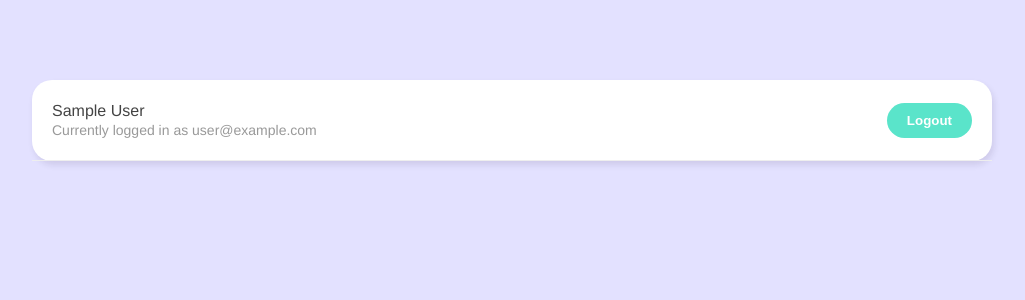
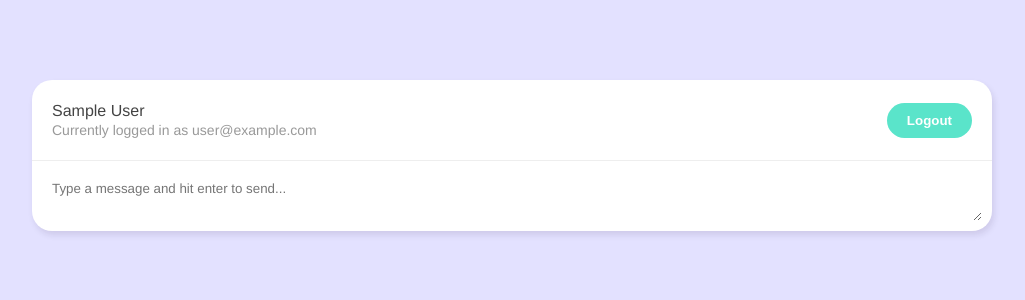
Before and after one commit to roryjarrard/live-chat, a Vue app: page /chatroom in a window 1280 px wide. Shown: the top 300 px of the page, without its empty margins (128-1153 px from the left). Built offline with nearby package versions, Linux system fonts and the light colour scheme; no server answers; sample sign-in values are in the browser's storage.

Commit message:
add chat messages to firebase

```diff
--- /dev/null
+++ b/src/components/NewChatForm.vue
@@ -0,0 +1,62 @@
+<template>
+  <form>
+    <textarea
+      placeholder="Type a message and hit enter to send..."
+      v-model="message"
+      @keypress.enter.prevent="handleSubmit"
+    ></textarea>
+    <div class="error">{{ error }}</div>
+  </form>
+</template>
+
+<script>
+import { ref } from "vue";
+import getUser from "../composables/getUser";
+import { timestamp } from "../firebase/config";
+import useCollection from "../composables/useCollection";
+
+export default {
+  setup() {
+    const { user } = getUser();
+    const {error, addDoc} = useCollection("messages");
+    const message = ref("");
+
+    const handleSubmit = async () => {
+      const chat = {
+        name: user.value.displayName,
+        message: message.value,
+        createdAt: timestamp(),
+      };
+
+      await addDoc(chat);
+      if (!error.value) {
+        message.value = "";
+      }
+    };
+
+    return {
+      message,
+      handleSubmit,
+      error
+    };
+  },
+};
+</script>
+
+<style scoped>
+form {
+    margin: 10px;
+}
+
+textarea {
+    width: 100%;
+    max-width: 100%;
+    margin-bottom: 6px;
+    padding: 10px;
+    box-sizing: border-box;
+    border: 0;
+    border-radius: 20px;
+    font-family: inherit;
+    outline: none;
+}
+</style>
--- /dev/null
+++ b/src/composables/useCollection.js
@@ -0,0 +1,21 @@
+import {ref} from 'vue'
+import {projectFirestore} from '../firebase/config'
+
+const useCollection = (collection) => {
+    const error = ref(null)
+
+    const addDoc = async (doc) => {
+        error.value = null
+
+        try {
+            await projectFirestore.collection(collection).add(doc)
+        } catch (err) {
+            console.log(err.message)
+            error.value = 'could not send the message'
+        }
+    }
+
+    return {error, addDoc}
+}
+
+export default useCollection
--- a/src/views/Chatroom.vue
+++ b/src/views/Chatroom.vue
@@ -1,6 +1,7 @@
 <template>
   <div class="container">
     <Navbar />
+    <NewChatForm />
   </div>
 </template>
 
@@ -9,10 +10,12 @@
 import { useRouter } from "vue-router";
 import Navbar from "@/components/Navbar.vue";
 import getUser from "@/composables/getUser";
+import NewChatForm from "@/components/NewChatForm.vue";
 
 export default {
   components: {
     Navbar,
+    NewChatForm
   },
   setup() {
     const router = useRouter();
```
